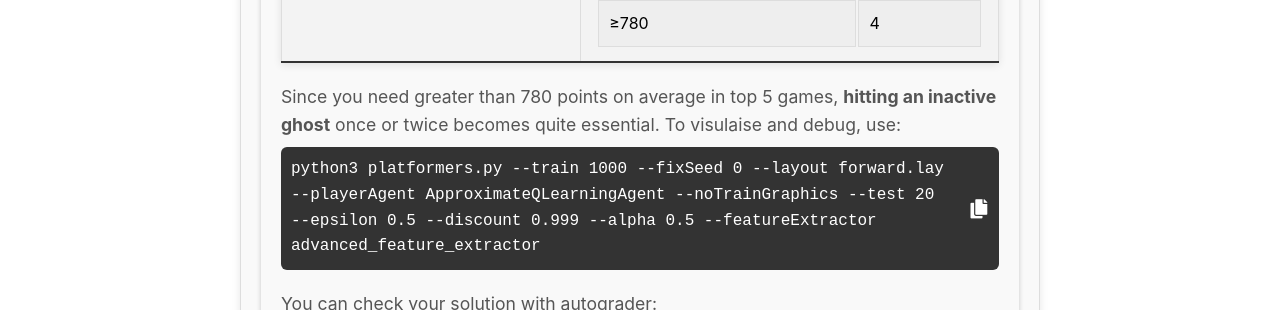
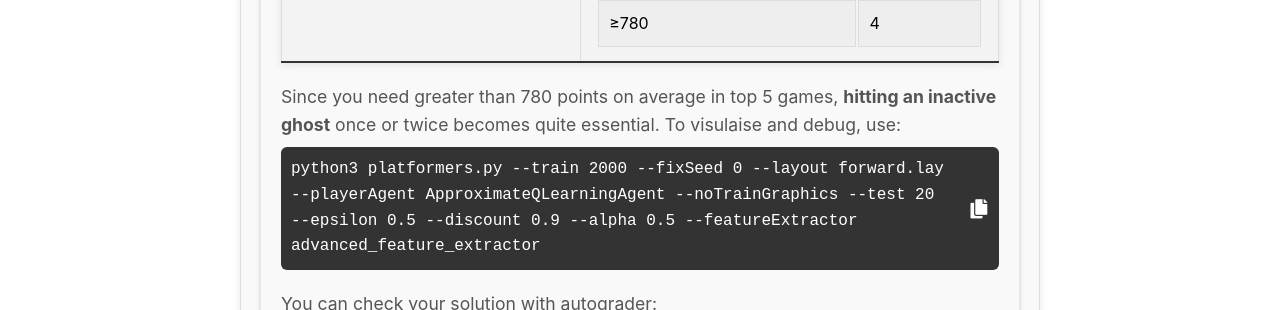
Before and after one commit to harsh-choudhary-nature/assignments-website, a React (Create React App) app: page /project/3 in a window 1280 px wide. Shown: the part 10495-10805 px from the top of the page. Built offline with nearby package versions, Linux system fonts and the light colour scheme.

Commit message:
changed command

```diff
--- a/src/projects/project3.js
+++ b/src/projects/project3.js
@@ -544,7 +544,7 @@ const Project3 = () => {
 
           <p>Since you need greater than 780 points on average in top 5 games, <span className="bold">hitting an inactive ghost</span> once or twice becomes quite essential. To visulaise and debug, use:
             <div className="code-block">
-              <span className="code">python3 platformers.py --train 1000 --fixSeed 0 --layout forward.lay --playerAgent ApproximateQLearningAgent --noTrainGraphics --test 20 --epsilon 0.5 --discount 0.999 --alpha 0.5 --featureExtractor advanced_feature_extractor</span>
+              <span className="code">python3 platformers.py --train 2000 --fixSeed 0 --layout forward.lay --playerAgent ApproximateQLearningAgent --noTrainGraphics --test 20 --epsilon 0.5 --discount 0.9 --alpha 0.5 --featureExtractor advanced_feature_extractor</span>
               <button className="copy-btn">
                 <i className="fas fa-copy"></i>
                 <i className="fas fa-check"></i>
```
